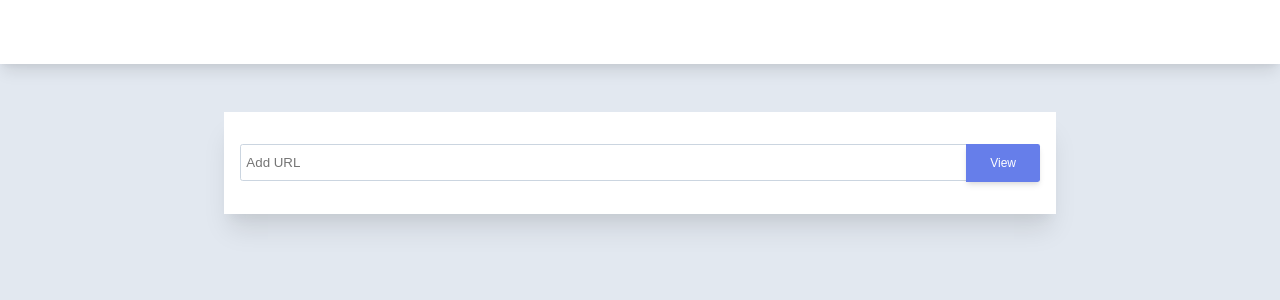
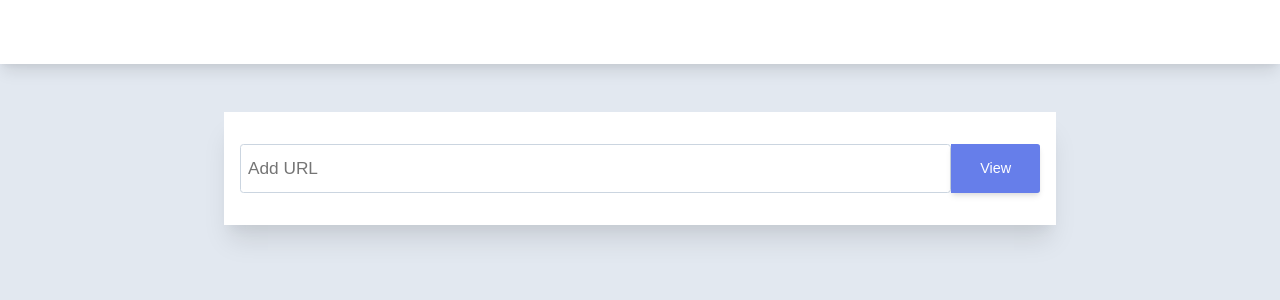
Before and after one commit to agneym/the-reader, a React (Create React App) app: page / in a window 1280 px wide. Shown: the top 300 px of the page. Built offline with nearby package versions, Linux system fonts and the light colour scheme.

Commit message:
control url input

```diff
--- a/src/components/Dashboard/AddURL.tsx
+++ b/src/components/Dashboard/AddURL.tsx
@@ -1,4 +1,4 @@
-import React, { FC } from "react";
+import React, { FC, ChangeEvent } from "react";
 import styled from "styled-components";
 
 import Input from "../Input";
@@ -6,6 +6,7 @@ import Button from "../Button";
 
 const Container = styled.div`
   display: flex;
+  font-size: 1.2em;
 `;
 
 const StyledInput = styled(Input)`
@@ -19,12 +20,33 @@ const StyledButton = styled(Button)`
   border-radius: 0.2em;
   border-top-left-radius: 0;
   border-bottom-left-radius: 0;
+  cursor: pointer;
+  transition: box-shadow 300ms ease-in-out;
+
+  &:hover {
+    box-shadow: ${props => props.theme.boxShadows.lg};
+  }
 `;
 
-const AddURL: FC = () => {
+interface IProps {
+  url: string;
+  setUrl: (url: string) => void;
+}
+
+const AddURL: FC<IProps> = ({ url, setUrl }) => {
   return (
     <Container>
-      <StyledInput type="url" name="url" id="url" full placeholder="Add URL" />
+      <StyledInput
+        type="url"
+        name="url"
+        id="url"
+        full
+        placeholder="Add URL"
+        value={url}
+        onChange={(event: ChangeEvent<HTMLInputElement>) =>
+          setUrl(event.target.value)
+        }
+      />
       <StyledButton styleType="primary" type="submit">
         View
       </StyledButton>
--- a/src/components/Dashboard/Header.tsx
+++ b/src/components/Dashboard/Header.tsx
@@ -1,15 +1,25 @@
-import React, { FC } from "react";
+import React, { FC, useState, FormEvent } from "react";
 import styled from "styled-components";
 
 import AddURL from "./AddURL";
 
 const Container = styled.header``;
 
-const Header: FC = () => {
+interface IProps {
+  onView: (url: string) => void;
+}
+
+const Header: FC<IProps> = ({ onView }) => {
+  const [url, setUrl] = useState("");
+
+  const handleSubmit = (event: FormEvent) => {
+    event.preventDefault();
+    onView(url);
+  };
   return (
     <Container>
-      <form>
-        <AddURL />
+      <form onSubmit={handleSubmit}>
+        <AddURL url={url} setUrl={setUrl} />
       </form>
     </Container>
   );
--- a/src/components/Input.tsx
+++ b/src/components/Input.tsx
@@ -1,12 +1,27 @@
 import React, { FC, InputHTMLAttributes } from "react";
 import styled from "styled-components";
 
-const InputEl = styled.input<{ full: boolean }>`
+type ISize = "md" | "lg";
+
+function determineSize(size: ISize) {
+  switch (size) {
+    case "md":
+      return "0.9em";
+    case "lg":
+      return "1em";
+    default:
+      return "0.9em";
+  }
+}
+
+const InputEl = styled.input<{ full: boolean; styleSize: ISize }>`
   ${props => props.full && `width: 100%;`}
   padding: 0.75em 0.4em;
   border: 0.1em solid ${props => props.theme.colors.gray400};
   border-radius: 0.2em;
   outline: 0;
+  box-sizing: border-box;
+  font-size: ${props => determineSize(props.styleSize)}
 
   &:focus {
     box-shadow: 0 0 0 3px rgba(66, 153, 225, 0.5);
@@ -16,6 +31,7 @@ const InputEl = styled.input<{ full: boolean }>`
 
 interface IProps extends InputHTMLAttributes<HTMLInputElement> {
   full?: boolean;
+  styleSize?: ISize;
   id: string;
   labelText?: string;
   className?: string;
@@ -24,6 +40,7 @@ interface IProps extends InputHTMLAttributes<HTMLInputElement> {
 const Input: FC<IProps> = ({
   className,
   full = false,
+  styleSize = "md",
   id,
   labelText,
   ...rest
@@ -31,7 +48,7 @@ const Input: FC<IProps> = ({
   return (
     <div className={className}>
       {labelText && <label htmlFor={id}>{labelText}</label>}
-      <InputEl full={full} id={id} {...rest} />
+      <InputEl styleSize={styleSize} full={full} id={id} {...rest} />
     </div>
   );
 };
--- a/src/utils/Global.ts
+++ b/src/utils/Global.ts
@@ -7,6 +7,7 @@ const GlobalStyle = createGlobalStyle`
     font-family: ${props => props.theme.fonts.main};
     line-height: 1.5;
     font-size: 100%;
+    box-sizing: border-box;
   }
   h1, h2, h3, h4, h5, h6 {
     font-family: ${props => props.theme.fonts.heading};
```
